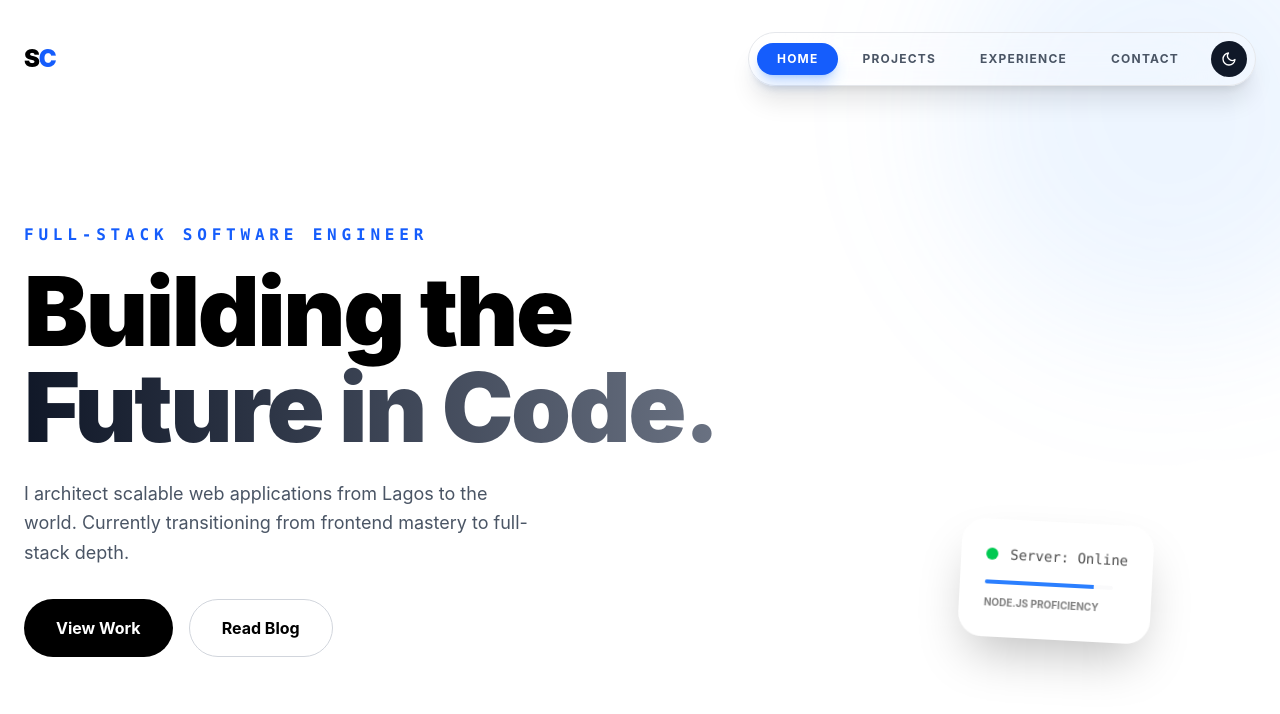
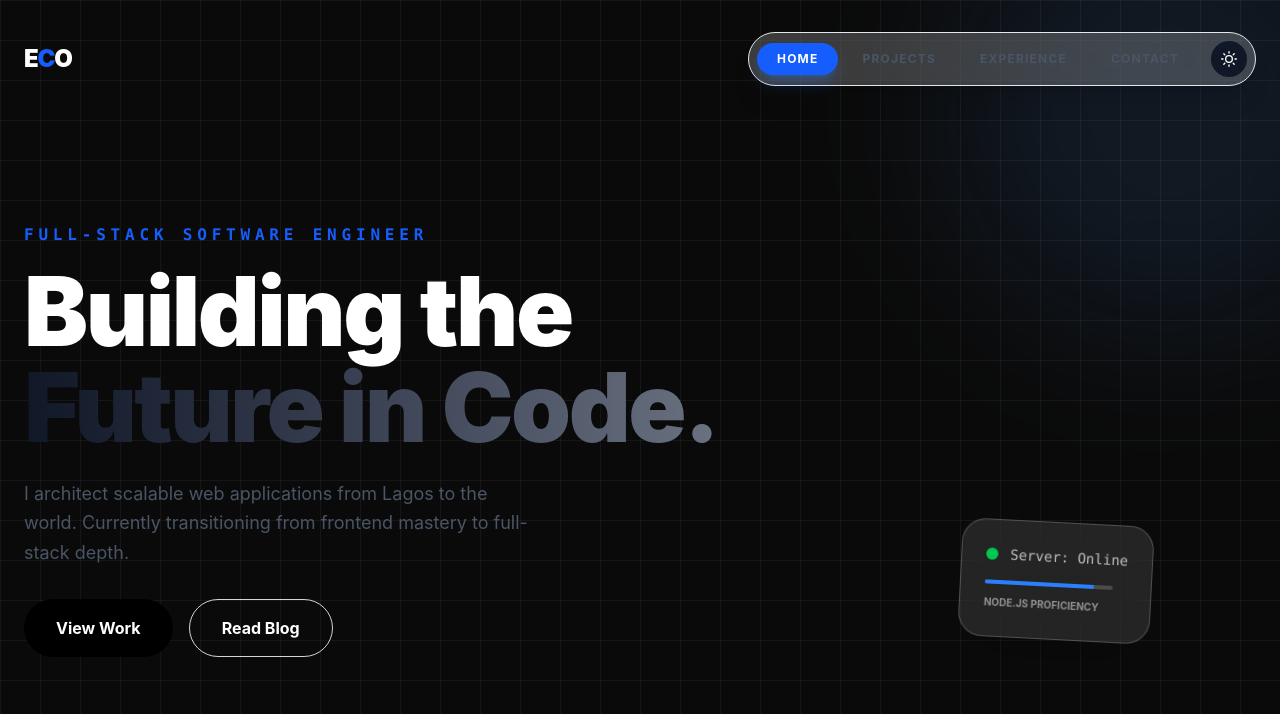
Before and after one commit to EmmanuelOzoemena/MyPortfolio, a React (Vite) app in the folder client/: page / in a window 1280 px wide. Shown: the top 714 px of the page. Built offline with nearby package versions, Linux system fonts and the light colour scheme.

Commit message:
feat: set dark mode as default theme with localStorage persistence

```diff
--- a/client/src/components/Navbar.jsx
+++ b/client/src/components/Navbar.jsx
@@ -4,7 +4,12 @@ import { motion, AnimatePresence } from "framer-motion";
 import { FiSun, FiMoon, FiMenu, FiX } from "react-icons/fi";
 
 const Navbar = () => {
-  const [dark, setDark] = useState(false);
+  //   const [dark, setDark] = useState(false);
+  const [dark, setDark] = useState(() => {
+    const savedTheme = localStorage.getItem("theme");
+    return savedTheme ? savedTheme === "dark" : true;
+  });
+
   const [mobileMenu, setMobileMenu] = useState(false);
   const [scrolled, setScrolled] = useState(false);
   const location = useLocation();
@@ -12,8 +17,10 @@ const Navbar = () => {
   useEffect(() => {
     if (dark) {
       document.documentElement.classList.add("dark");
+      localStorage.setItem("theme", "dark");
     } else {
       document.documentElement.classList.remove("dark");
+      localStorage.setItem("theme", "light");
     }
   }, [dark]);
 
@@ -31,19 +38,25 @@ const Navbar = () => {
   ];
 
   return (
-    <nav className={`fixed top-0 left-0 w-full z-[100] transition-all duration-500 ${scrolled ? "py-4" : "py-8"}`}>
+    <nav
+      className={`fixed top-0 left-0 w-full z-[100] transition-all duration-500 ${scrolled ? "py-4" : "py-8"}`}
+    >
       <div className="container mx-auto px-6 flex justify-between items-center">
-
         {/* Logo */}
-        <Link to="/" className="text-2xl font-black tracking-tighter dark:text-white">
-          S<span className="text-blue-600">C</span>
+        <Link
+          to="/"
+          className="text-2xl font-black tracking-tighter dark:text-white"
+        >
+          E<span className="text-blue-600">C</span>O
         </Link>
 
         {/* Desktop: Capsule Menu */}
         <motion.div
           layout
           className={`hidden md:flex items-center gap-1 px-2 py-2 rounded-full border border-gray-200 dark:border-white/10 backdrop-blur-2xl transition-all shadow-xl ${
-            scrolled ? "bg-white/80 dark:bg-black/80" : "bg-white/20 dark:bg-black/20"
+            scrolled
+              ? "bg-white/80 dark:bg-black/80"
+              : "bg-white/20 dark:bg-black/20"
           }`}
         >
           {navLinks.map((link) => (
@@ -70,10 +83,16 @@ const Navbar = () => {
 
         {/* Mobile Toggle */}
         <div className="flex md:hidden items-center gap-4">
-          <button onClick={() => setDark(!dark)} className="p-2 dark:text-white">
+          <button
+            onClick={() => setDark(!dark)}
+            className="p-2 dark:text-white"
+          >
             {dark ? <FiSun size={20} /> : <FiMoon size={20} />}
           </button>
-          <button onClick={() => setMobileMenu(!mobileMenu)} className="p-2 dark:text-white text-2xl">
+          <button
+            onClick={() => setMobileMenu(!mobileMenu)}
+            className="p-2 dark:text-white text-2xl"
+          >
             {mobileMenu ? <FiX /> : <FiMenu />}
           </button>
         </div>
```
